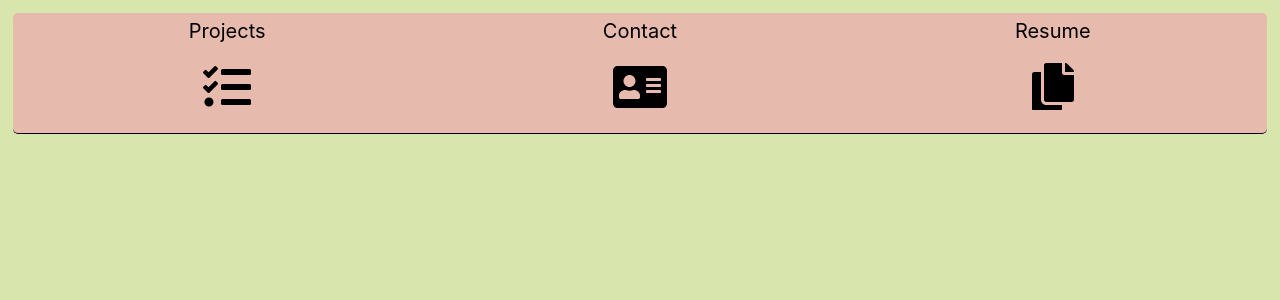
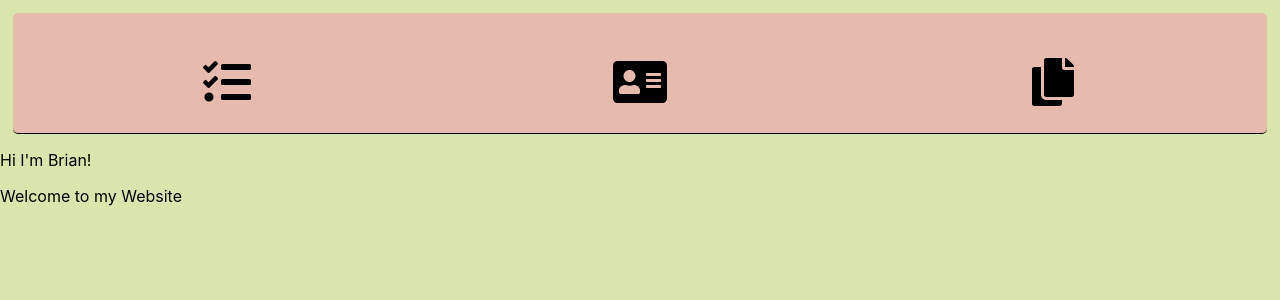
Before and after one commit to grogsy/home, a React (Create React App) app: page / in a window 1280 px wide. Shown: the top 300 px of the page. Built offline with nearby package versions, Linux system fonts and the light colour scheme.

Commit message:
css, mock componenet

```diff
--- a/src/App.js
+++ b/src/App.js
@@ -1,13 +1,15 @@
 import React from "react";
 import logo from "./logo.svg";
-import "./App.css";
+// import "./App.css";
 
 import Header from "./components/header";
+import Landing from "./components/landing";
 
 function App() {
   return (
     <div className="App">
       <Header />
+      <Landing />
     </div>
   );
 }
--- a/src/components/header.js
+++ b/src/components/header.js
@@ -12,11 +12,11 @@ export default class Header extends React.Component {
       <div className="header">
         {/** Header Item Components Here */}
         <div className="header-item">
-          <p className="grow">Projects</p>
+          <p className="header-text">Projects</p>
           <FontAwesomeIcon icon={faTasks} className="grow icon" size="3x" />
         </div>
         <div className="header-item">
-          <p className="grow">Contact</p>
+          <p className="header-text">Contact</p>
           <FontAwesomeIcon
             icon={faAddressCard}
             className="grow icon"
@@ -24,7 +24,7 @@ export default class Header extends React.Component {
           />
         </div>
         <div className="header-item">
-          <p className="grow">Resume</p>
+          <p className="header-text">Resume</p>
           <FontAwesomeIcon icon={faCopy} className="grow icon" size="3x" />
         </div>
       </div>
--- /dev/null
+++ b/src/components/landing.js
@@ -0,0 +1,12 @@
+import React from "react";
+
+export default class Landing extends React.Component {
+  render() {
+    return (
+      <div className="main">
+        <p>Hi I'm Brian!</p>
+        <p>Welcome to my Website</p>
+      </div>
+    );
+  }
+}
--- a/src/index.css
+++ b/src/index.css
@@ -50,10 +50,17 @@ code {
   overflow: hidden;
   margin-bottom: 15px;
   border-radius: 10px;
+  padding-bottom: 30px;
 }
 
 .header-item > p {
   font-size: 20px;
+  margin-top: 20px;
+  opacity: 0;
+}
+
+.header-text {
+  padding-top: 30px;
 }
 
 .header-item:hover {
@@ -64,18 +71,23 @@ code {
   box-shadow: 0 10px 6px -6px #777;
 }
 
-.shadow:hover {
-  box-shadow: #d8e6ad 5px 5px;
-  transition: 0.2s all ease-in-out;
-  transition-delay: 0.2s;
+.header-item:hover > p {
+  opacity: 1;
+  transition: 0.5s;
+  /* text-shadow: 1px 1px 2px #677;  */
+
 }
 
-.header-item:hover grow {
+.header-item:hover > fa {
+  transform: scale(1.2);
+}
+
+.header-item:hover > grow {
   transform: scale(2)
 }
 
 .header-item:hover > icon {
-  transform: scale(2)
+  transform: scale(2.5)
 }
 
 .icon:hover {
@@ -84,7 +96,7 @@ code {
 
 
 .icon {
-  margin-bottom: 20px;
+  margin-bottom: 30px;
 }
 
 /* .icon:hover {
```
